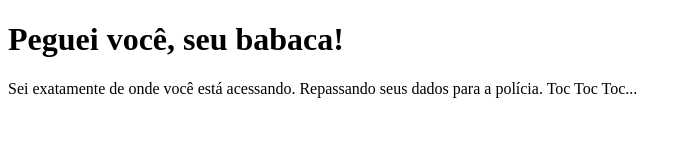
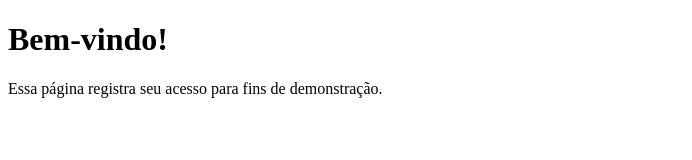
Before and after one commit to josmararruda/trackaccess, a website: page public/index.html in a window 1280 px wide. Shown: the whole page, without its empty margins (0-692 px from the left). Drawn offline with Linux system fonts and the light colour scheme.

Commit message:
Add files via upload

```diff
--- a/public/index.html
+++ b/public/index.html
@@ -3,10 +3,10 @@
 <head>
   <meta charset="UTF-8" />
   <meta name="viewport" content="width=device-width, initial-scale=1.0">
-  <title>Golpista do Caralho</title>
+  <title>Página de Rastreamento</title>
 </head>
 <body>
-  <h1>Peguei você, seu babaca!</h1>
-  <p>Sei exatamente de onde você está acessando. Repassando seus dados para a polícia. Toc Toc Toc...</p>
+  <h1>Bem-vindo!</h1>
+  <p>Essa página registra seu acesso para fins de demonstração.</p>
 </body>
 </html>
```
Also changed, not shown: package.json (line endings or trailing spaces), servidor.js (line endings or trailing spaces).
